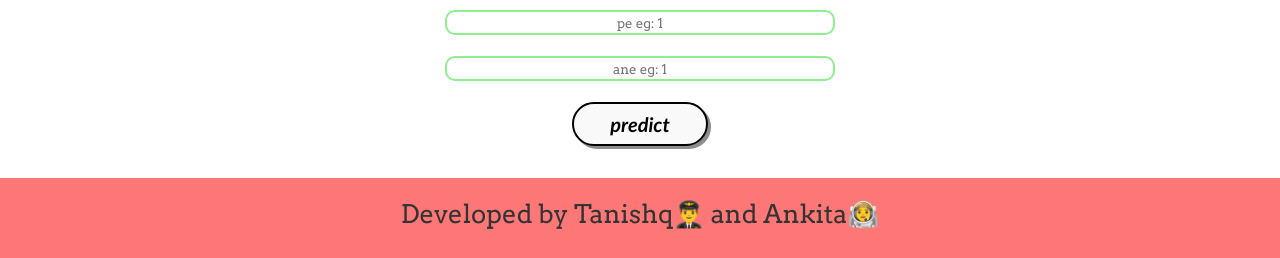
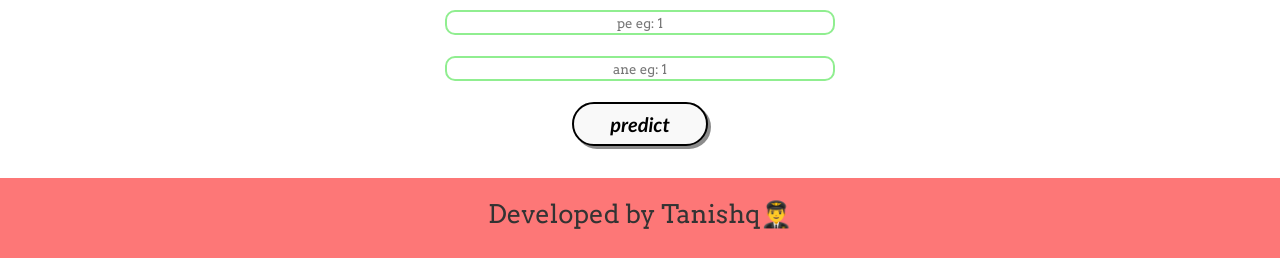
Before and after one commit to verma-tanishq/Multiple-Disease-Prediction-System, a Flask app: page /kidney in a window 1280 px wide. Shown: the part 1216-1474 px from the top of the page. Run offline with Flask 2, Linux system fonts and the light colour scheme; parts of the project's set-up code (start-up, migrations or seed data) failed here and were passed over; some libraries are stand-ins or nearby versions.

Commit message:
Update kidney.html

```diff
--- a/templates/kidney.html
+++ b/templates/kidney.html
@@ -70,7 +70,7 @@
 
     <!-- ===== Footer ===== -->
     <div class="footer">
-        <p>Developed by Tanishq👨‍✈️ and Ankita👩‍🚀</p>
+        <p>Developed by Tanishq👨‍✈️</p>
     </div>
     <!-- Jquery Link -->
     <script src="{{ url_for('static', filename='main.js') }}"></script>
```
